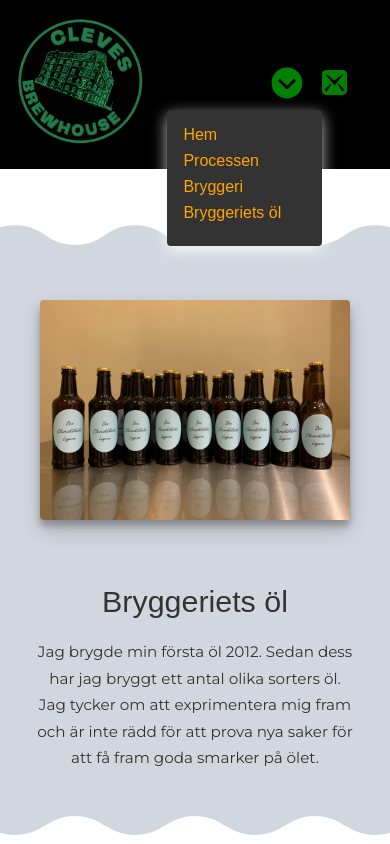
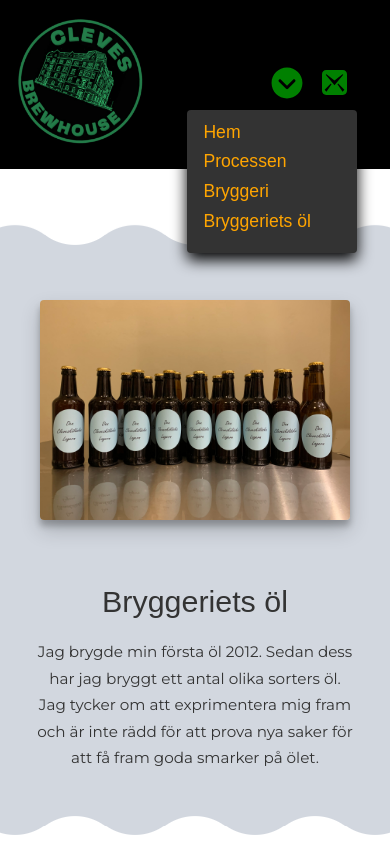
Before and after one commit to TonyCitterio/cleves_brewhouse, a React (Create React App) app: page /myBeer in a window 390 px wide. Both pictures are taken after a click on the button 287 px from the left and 84 px from the top of the page. Shown: the top 844 px of the page. Built offline with nearby package versions, Linux system fonts and the light colour scheme; a web font is replaced by a local one.

Commit message:
made the dropdown work

```diff
--- a/src/components/general/Navbar.js
+++ b/src/components/general/Navbar.js
@@ -1,3 +1,4 @@
+import { useEffect, useState } from "react";
 import { Link } from "react-router-dom";
 import { ImMail3 } from "react-icons/im";
 import { IoIosArrowDropdownCircle } from "react-icons/io";
@@ -5,10 +6,34 @@ import classes from "./Navbar.module.css";
 import clevesBrewHouse from "../pictures/thumbnail_Cleves Brewhouse1.jpg";
 
 const Navbar = () => {
+  const [isDropdownOpen, setIsDropdownOpen] = useState(false);
+
+  const toggleDropdown = () => {
+    setIsDropdownOpen(!isDropdownOpen);
+  };
+
+  useEffect(() => {
+    const handelOutsideClick = (event) => {
+      if (isDropdownOpen && !event.target.closest(`.${classes.dropdown}`)) {
+        setIsDropdownOpen(false);
+      }
+    };
+
+    window.addEventListener("click", handelOutsideClick);
+
+    return () => {
+      window.removeEventListener("click", handelOutsideClick);
+    };
+  }, [isDropdownOpen]);
+
   return (
     <section className={classes.navbar}>
       <div className={classes.navbarImg}>
-        <img src={clevesBrewHouse} alt="logo" className={classes.navbarLogo}></img>
+        <img
+          src={clevesBrewHouse}
+          alt="logo"
+          className={classes.navbarLogo}
+        ></img>
       </div>
       <div className={classes.link}>
         <Link className={classes.linkStyle} to="/">
@@ -26,23 +51,25 @@ const Navbar = () => {
       </div>
       <div className={classes.contact}>
         <div className={classes.dropdown}>
-          <button className={classes.dropdownIcon}>
+          <button className={classes.dropdownIcon} onClick={toggleDropdown}>
             <IoIosArrowDropdownCircle size={38} />
           </button>
+          {isDropdownOpen && (
             <div className={classes.dropdownMenu}>
-            <Link className={classes.dropdownLink} to="/">
+              <Link className={classes.dropdownLink} to="/" onClick={() => {setIsDropdownOpen(false)}}>
                 Hem
               </Link>
-            <Link className={classes.dropdownLink} to="howToBrew">
+              <Link className={classes.dropdownLink} to="/howToBrew" onClick={() => {setIsDropdownOpen(false)}}>
                 Processen
               </Link>
-            <Link className={classes.dropdownLink} to="brewery">
+              <Link className={classes.dropdownLink} to="/brewery" onClick={() => {setIsDropdownOpen(false)}}>
                 Bryggeri
               </Link>
-            <Link className={classes.dropdownLink} to="myBeer">
+              <Link className={classes.dropdownLink} to="/myBeer" onClick={() => {setIsDropdownOpen(false)}}>
                 Bryggeriets öl
               </Link>
             </div>
+          )}
         </div>
         <a href="mailto:tcitterio@hotmail.com">
           <ImMail3 size={25} className={classes.icon} />
--- a/src/components/general/Navbar.module.css
+++ b/src/components/general/Navbar.module.css
@@ -10,6 +10,11 @@
   width: 162px;
 }
 
+.dropdown {
+  position: relative;
+  z-index: 1;
+}
+
 .dropdownIcon {
   padding: 0;
   margin-right: 1rem;
@@ -18,55 +23,34 @@
   border: none;
 }
 
-.dropdown {
-  position: relative;
-  color: green;
-}
-
 .dropdownMenu {
-  width: 155px;
-  padding: 1rem;
+  padding-block: 0.75rem;
+  padding-inline: 1rem;
+  width: 170px;
   position: absolute;
-  right: 0;
   top: calc(100% + 0.25rem);
+  right: -35px;
+  display: flex;
+  flex-direction: column;
   background-color: #333333;
   border-radius: 0.25rem;
-  display: flex;
-  flex-direction: column;
-  box-shadow: rgba(255, 255, 255, 0.741) 0px 5px 15px 0px;
-  opacity: 0;
-  pointer-events: none;
-  transition: opacity 170ms ease-in-out;
-  z-index: 1;
-}
-
-.dropdown > button:focus + .dropdownMenu {
-  opacity: 1;
-  pointer-events: auto;
+  box-shadow: black 0px 7px 15px;
 }
 
 .dropdownLink {
   margin-bottom: 0.5em;
   font-family: "Rubik Dirt", cursive, sans-serif;
-  font-size: 1em;
+  font-size: 1.1em;
   font-weight: 400;
   text-decoration: none;
   color: orange;
 }
 
-.dropdownLink:focus {
-  pointer-events: auto;
-}
-
 .link {
   padding: 0.2rem;
-  /* padding-right: 1.75rem; */
   display: flex;
-  /* justify-content: space-evenly; */
   justify-content: space-between;
   align-items: center;
-  /* flex: 1; */
-  /* max-width: 55%; */
   width: clamp(40ch, 70%, 80ch);
 }
 
@@ -134,3 +118,12 @@
     display: none;
   }
 }
+
+@media (hover: none) {
+  .linkStyle {
+    transition: none;
+  }
+  .linkStyle:hover {
+    color: orange;
+  }
+}
--- a/src/components/views/MyBeer.module.css
+++ b/src/components/views/MyBeer.module.css
@@ -218,3 +218,28 @@
     width: 170px;
   }
 }
+
+@media (hover: none) {
+  .myBeerLinkStyleOne img,
+  .myBeerLinkStyleTwo img,
+  .myBeerLinkStyleThree img,
+  .myBeerLinkStyleFour img {
+    transition: none;
+  }
+
+  .myBeerLinkStyleOne img:hover {
+    box-shadow: none;
+  }
+
+  .myBeerLinkStyleTwo img:hover {
+    box-shadow: none;
+  }
+
+  .myBeerLinkStyleThree img:hover {
+    box-shadow: none;
+  }
+
+  .myBeerLinkStyleFour img:hover {
+    box-shadow: none;
+  }
+}
--- a/src/components/views/beerInformation/Christmas.module.css
+++ b/src/components/views/beerInformation/Christmas.module.css
@@ -211,3 +211,10 @@
     margin-bottom: 2.5rem;
   }
 }
+
+@media (hover: none) {
+  .christmasLinkStyle:hover {
+    color: green;
+    text-shadow: none;
+  }
+}
--- a/src/components/views/beerInformation/Lager.module.css
+++ b/src/components/views/beerInformation/Lager.module.css
@@ -211,3 +211,10 @@
     margin-bottom: 2.5rem;
   }
 }
+
+@media (hover: none) {
+  .lagerLinkStyle:hover {
+    color: green;
+    text-shadow: none;
+  }
+}
--- a/src/components/views/beerInformation/Porter.module.css
+++ b/src/components/views/beerInformation/Porter.module.css
@@ -210,3 +210,10 @@
     margin-bottom: 2.5rem;
   }
 }
+
+@media (hover: none) {
+  .porterLinkStyle:hover {
+    color: green;
+    text-shadow: none;
+  }
+}
--- a/src/components/views/beerInformation/SourAle.js
+++ b/src/components/views/beerInformation/SourAle.js
@@ -54,7 +54,7 @@ const SourAle = () => {
           <div className={classes.sourAleIntro}>
             <img src={beerLabel} alt="beer label"></img>
             <div className={classes.sourAleIntroText}>
-              <h1>Cleves Tomte-ish Porter</h1>
+              <h1>Cleves Surmust</h1>
               <p>
                 En öl gjord på en traditionell bas av malt men med ett tillskott
                 av koncentrerad julmust. Ölen får sin sura smak av en jäst som
--- a/src/components/views/beerInformation/SourAle.module.css
+++ b/src/components/views/beerInformation/SourAle.module.css
@@ -210,3 +210,10 @@
     margin-bottom: 2.5rem;
   }
 }
+
+@media (hover: none) {
+  .sourAleLinkStyle:hover {
+    color: green;
+    text-shadow: none;
+  }
+}
```
Lines whose indentation alone changed are shown as unchanged.
